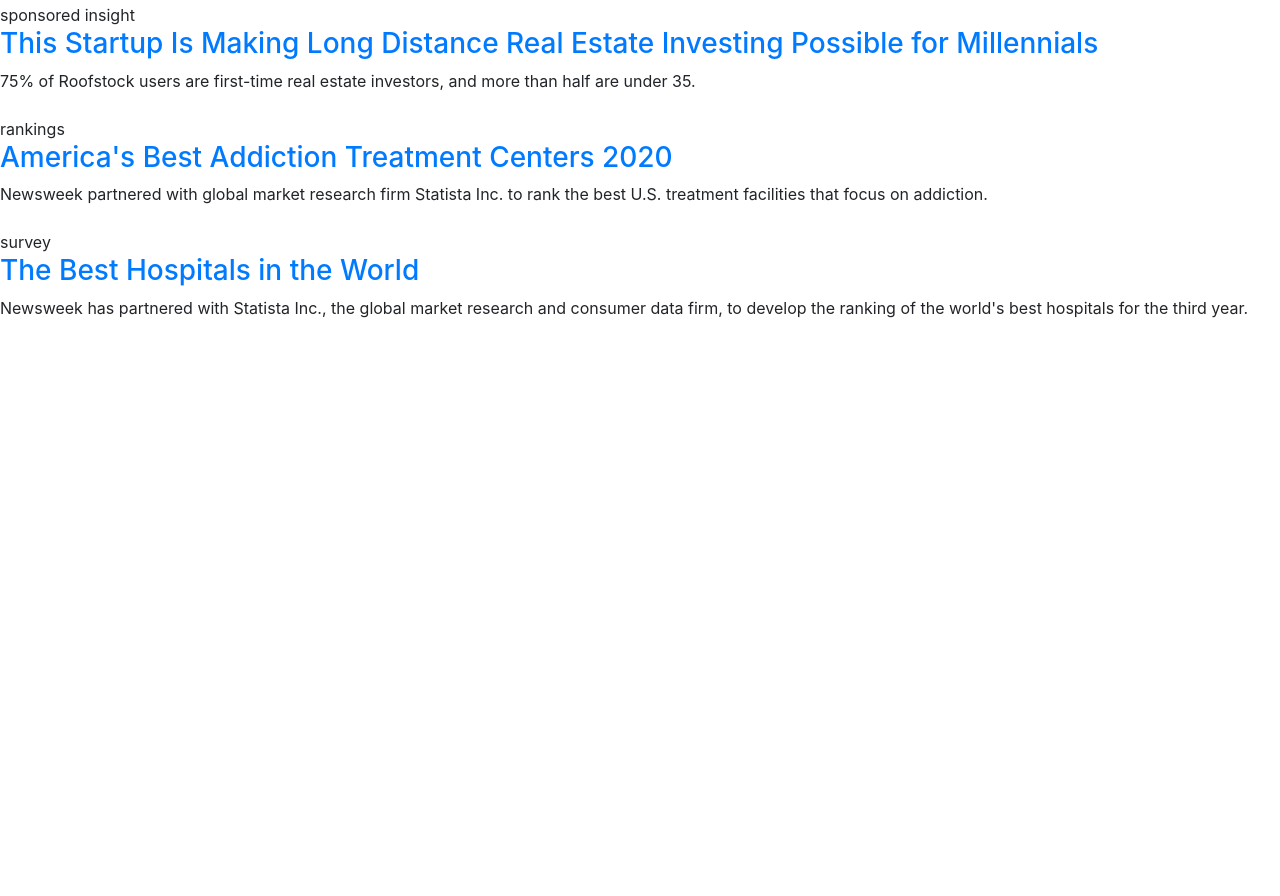
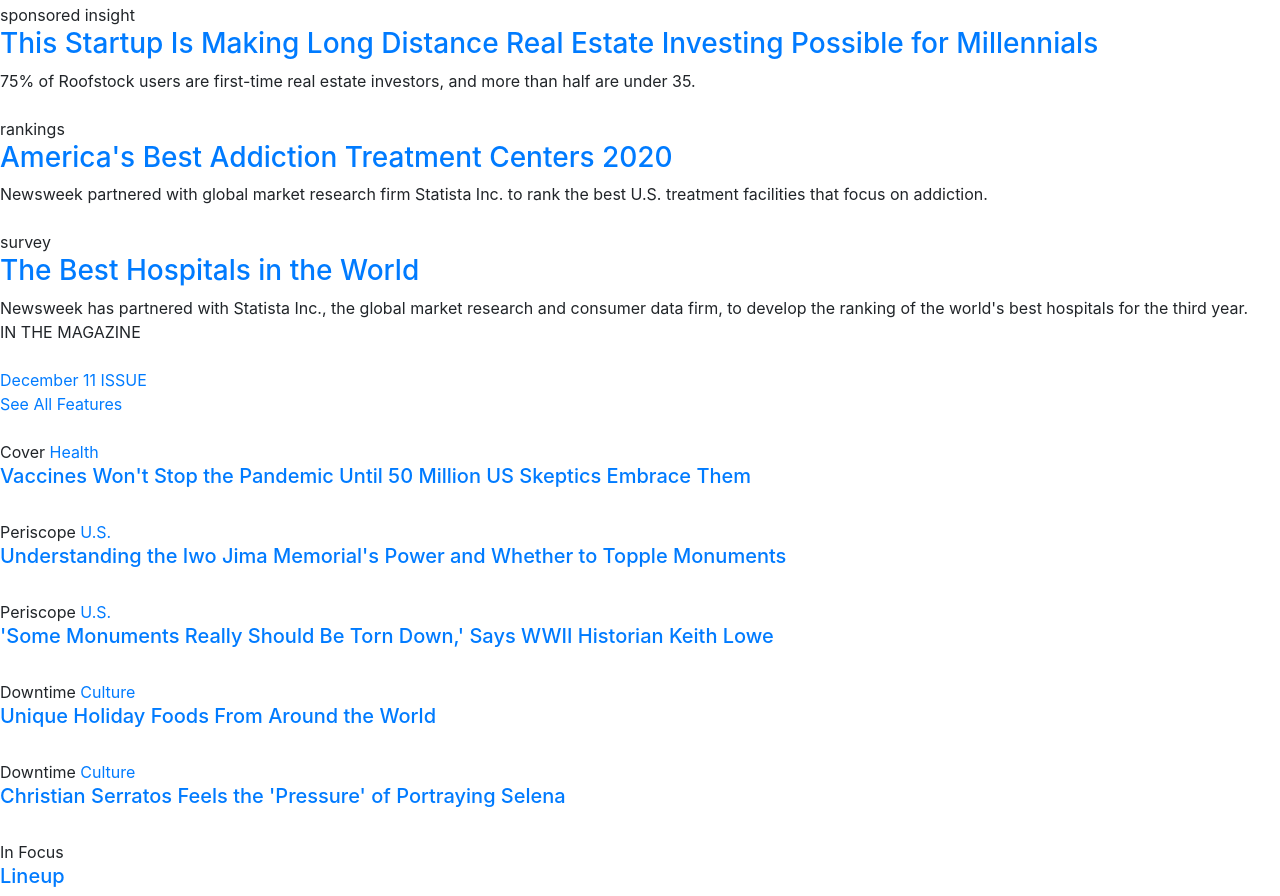
Before and after one commit to bimbolabuari/odin-newsweek-clone, a website: page index.html in a window 1280 px wide. Shown: the part 5179-6075 px from the top of the page. Before the commit the page ends 5499 px from the top, so only its background shows below. Drawn offline with nearby package versions, Linux system fonts and the light colour scheme.

Commit message:
feat: Add magazine section

```diff
--- a/index.html
+++ b/index.html
@@ -718,6 +718,109 @@
       </article>
 
 
+      <div class="">
+        <div class="">
+          <div class=""><span class=""></span>
+            IN THE MAGAZINE</div>
+          <div class="">
+            <div class="">
+              <div class="">
+                <div class="">
+                  <a href="/">
+                    <img src="">
+                  </a></div>
+                <div class=""><a href="/">December 11 ISSUE</a></div>
+              </div>
+              <a href="/" class="">See All Features</a>
+            </div>
+            <div class="">
+              <div class="">
+                <article class="">
+                  <div class="">
+                    <a href="/">
+                      <img src="">
+                      <span class=""></span>
+                    </a></div>
+                  <div class=""><span class="">Cover</span> <span class=""><a href="/">Health</a></span>
+                  </div>
+                  <h5><a href="/" class="">Vaccines Won't Stop the Pandemic Until 50 Million US Skeptics Embrace Them
+                      <span class=""></span></a></h5>
+                </article>
+                <article class="">
+                  <div class="">
+                    <a href="/">
+                      <img src="">
+                      <span class=""></span>
+                    </a></div>
+                  <div class=""><span class="">Periscope</span>
+                    <span class=""><a href="/">U.S.</a></span></div>
+                  <h5>
+                    <a href="/" class="">Understanding the Iwo Jima Memorial's Power and Whether to Topple
+                      Monuments<span class=""></span></a></h5>
+
+
+                </article>
+                <article class="">
+                  <div class="">
+                    <a href="/">
+                      <img src="">
+                      <span class=""></span>
+                    </a></div>
+                  <div class=""><span class="mag-cat">Periscope</span>
+                    <span class="cat"><a href="/">U.S.</a></span></div>
+                  <h5><a href="/" class="">
+                      'Some Monuments Really Should Be Torn Down,' Says WWII Historian Keith Lowe<span
+                        class=""></span></a></h5>
+
+
+                </article>
+              </div>
+            </div>
+          </div>
+          <div class="">
+            <article class="">
+              <div class="">
+                <a href="/">
+                  <img src="">
+                  <span class=""></span>
+                </a></div>
+              <div class=""><span class="">Downtime</span>
+                <span class="cat"><a href="/">Culture</a></span></div>
+              <h5><a href="/" class="">Unique Holiday Foods From Around the World
+                  <span class=""></span></a></h5>
+            </article>
+            <article class="">
+              <div class="">
+                <a href="/">
+                  <img src="">
+                  <span class=""></span>
+                </a></div>
+              <div class=""><span class="">Downtime</span> <span class="">
+                  <a href="/">Culture</a></span></div>
+              <h5><a href="/" class="">
+                  Christian Serratos Feels the 'Pressure' of Portraying Selena <span class=""></span></a></h5>
+
+            </article>
+            <article class="">
+              <div class="">
+                <div class=""></div>
+                <div class="">
+                  <div class="">
+                    <div class="">
+                      <a class="" href="#"></a>
+                      <img src="">
+                    </div>
+                    <div class="">In Focus</div>
+                  </div>
+                  <h5 class=""> <a class="" href="#">Lineup</a></h5>
+                </div>
+                <div class=""></div>
+              </div>
+
+
+            </article>
+
+
 
             <script src="https://code.jquery.com/jquery-3.5.1.slim.min.js"
               integrity="sha384-DfXdz2htPH0lsSSs5nCTpuj/zy4C+OGpamoFVy38MVBnE+IbbVYUew+OrCXaRkfj"
```
Lines whose indentation alone changed are shown as unchanged.
